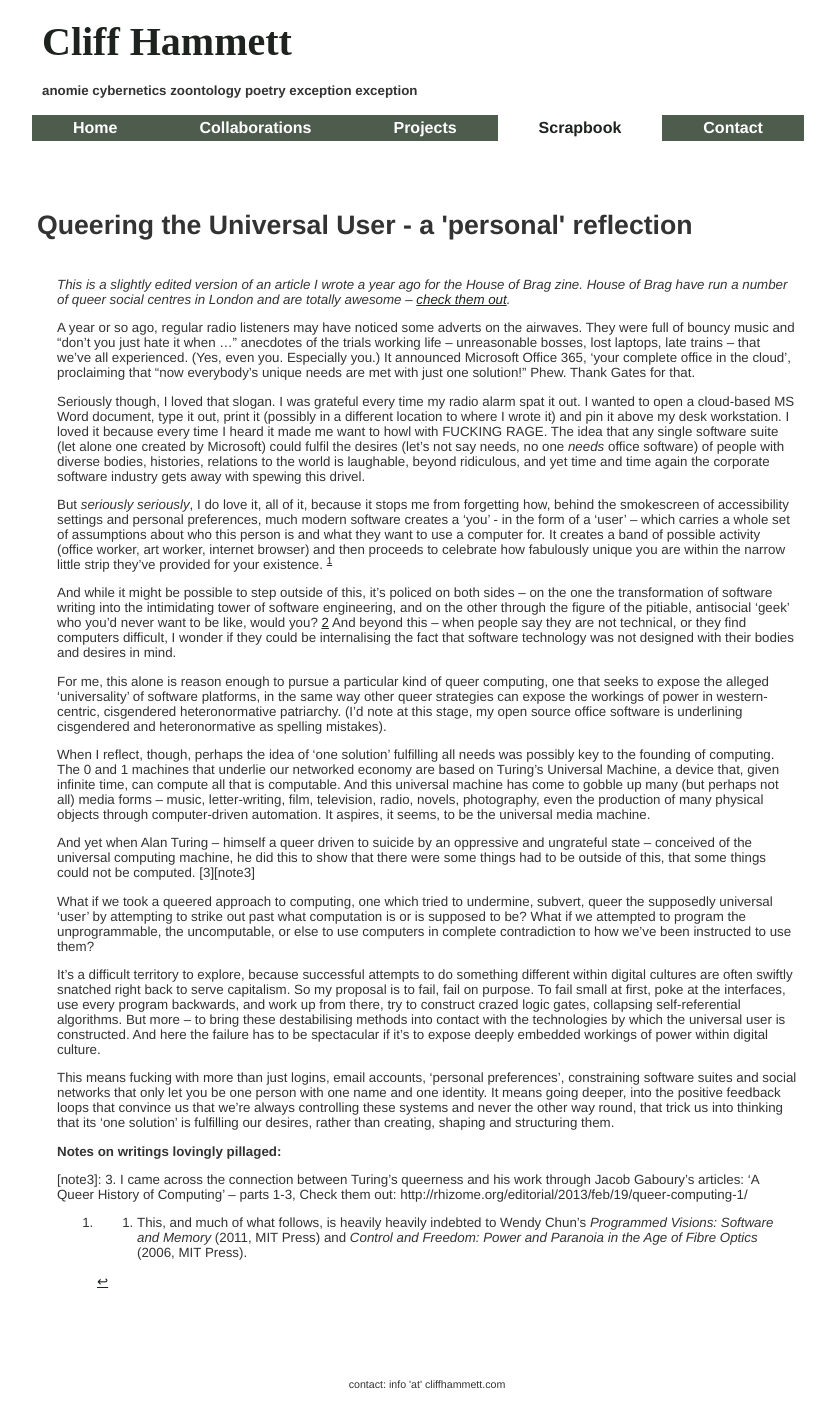
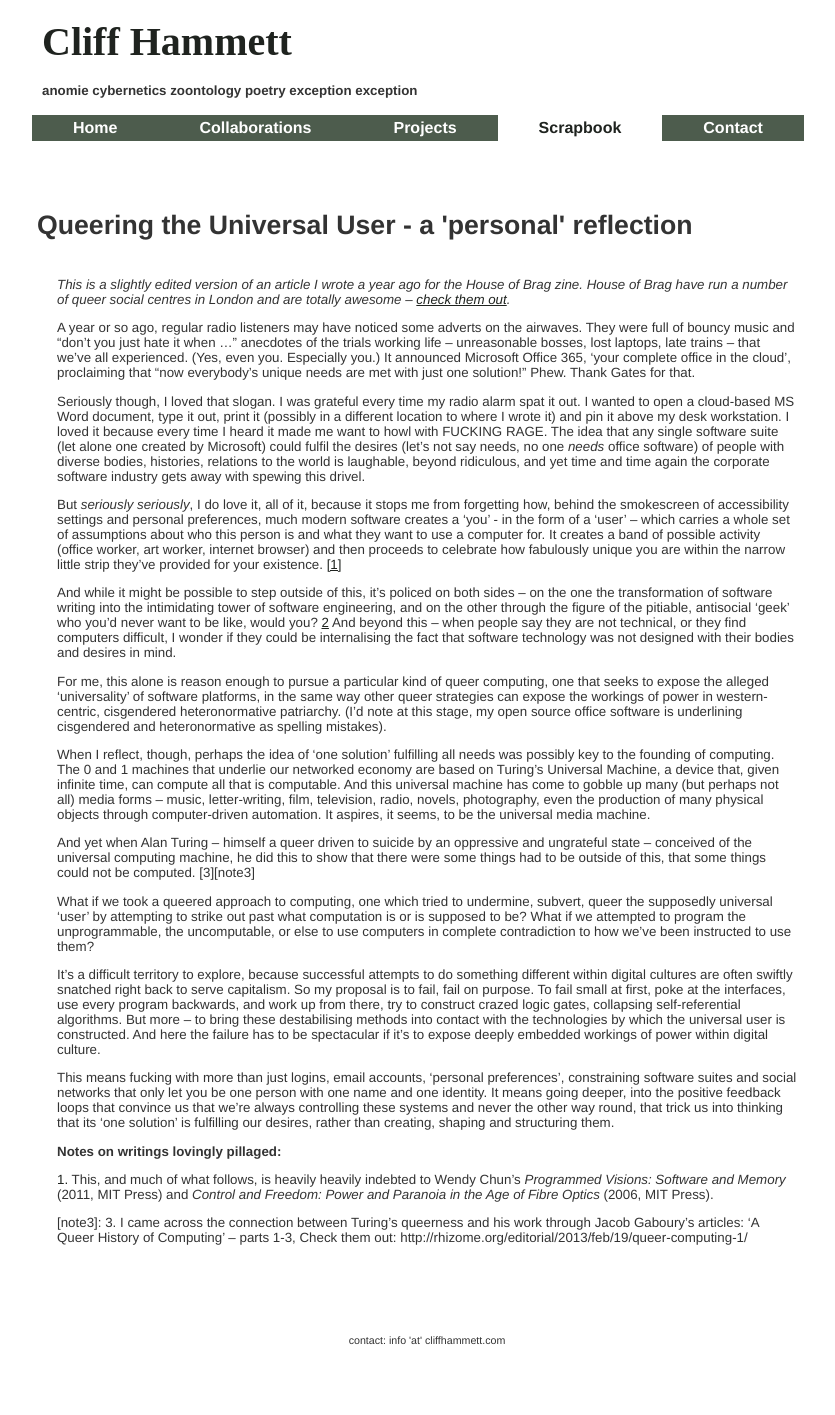
Before and after one commit to dentalplan/dentalplan.github.io, a Jekyll site: the page built from _posts/scrap/2014-05-12-queering-universal-user.md, in a window 1280 px wide. Shown: the whole page, without its empty margins (213-1048 px from the left). Built offline with Jekyll 4.4.1, drawn with Linux system fonts in a browser that asks for light colours; Markdown is read by kramdown in place of the engine named in the settings; after the commit the page ends 1372 px from its top, so only the background shows below that; some of the changed lines change nothing that is shown.

Commit message:
correcting markdown

```diff
--- a/_posts/scrap/2014-05-12-queering-universal-user.md
+++ b/_posts/scrap/2014-05-12-queering-universal-user.md
@@ -14,7 +14,7 @@ A year or so ago, regular radio listeners may have noticed some adverts on the a
 
 Seriously though, I loved that slogan. I was grateful every time my radio alarm spat it out.  I wanted to open a cloud-based MS Word document, type it out, print it (possibly in a different location to where I wrote it) and pin it above my desk workstation.  I loved it because every time I heard it made me want to howl with FUCKING RAGE.  The idea that any single software suite (let alone one created by Microsoft) could fulfil the desires (let's not say needs, no one _needs_ office software) of people with diverse bodies, histories, relations to the world is laughable, beyond ridiculous, and yet time and time again the corporate software industry gets away with spewing this drivel.
 
-But _seriously seriously_, I do love it, all of it, because it stops me from forgetting how, behind the smokescreen of accessibility settings and personal preferences, much modern software creates a 'you' - in the form of a 'user' – which carries a whole set of assumptions about who this person is and what they want to use a computer for.  It creates a band of possible activity (office worker, art worker, internet browser) and then proceeds to celebrate how fabulously unique you are within the narrow little strip they've provided for your existence. [^1]
+But _seriously seriously_, I do love it, all of it, because it stops me from forgetting how, behind the smokescreen of accessibility settings and personal preferences, much modern software creates a 'you' - in the form of a 'user' – which carries a whole set of assumptions about who this person is and what they want to use a computer for.  It creates a band of possible activity (office worker, art worker, internet browser) and then proceeds to celebrate how fabulously unique you are within the narrow little strip they've provided for your existence. [[1]](#note1)
 
 And while it might be possible to step outside of this, it's policed on both sides – on the one the transformation of software writing into the intimidating tower of software engineering, and on the other through the figure of the pitiable, antisocial 'geek' who you'd never want to be like, would you? [2][note2]  And beyond this – when people say they are not technical, or they find computers difficult, I wonder if they could be internalising the fact that software technology was not designed with their bodies and desires in mind.
 
@@ -32,7 +32,7 @@ This means fucking with more than just logins, email accounts, 'personal prefere
 
 **Notes on writings lovingly pillaged:**
 
-[^1]: 1. This, and much of what follows, is heavily heavily indebted to Wendy Chun's _Programmed Visions: Software and Memory_ (2011, MIT Press) and _Control and Freedom: Power and Paranoia in the Age of Fibre Optics_ (2006, MIT Press).
+<a name="note1">1.</a> This, and much of what follows, is heavily heavily indebted to Wendy Chun's _Programmed Visions: Software and Memory_ (2011, MIT Press) and _Control and Freedom: Power and Paranoia in the Age of Fibre Optics_ (2006, MIT Press).
 
 [note2]: 2. It's been suggested that these two factors – the embedding of software in engineering, and the cultural stereotype of the geek – is part of what has been keeping women out of computing.  Incidentally, in contradiction to the idea that we're slowly becoming more equal,  the number of women in computing actually has been going down and not up since the 1980s - take a look at Thomas J Misa (eds) _Gender Codes: Why Women are Leaving Computing._ (2010, Wiley).
 
```
